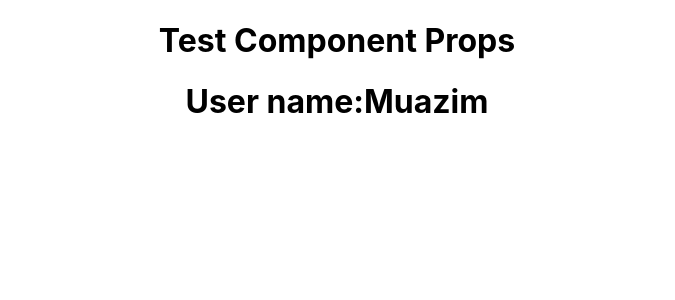
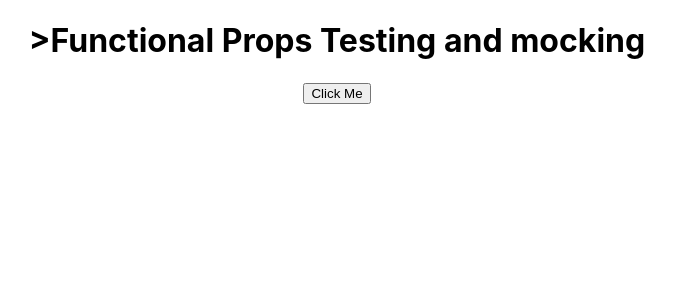
Before and after one commit to muazimmaqbool/React_Testing_Library, a React (Create React App) app: page / in a window 1280 px wide. Shown: the top 300 px of the page, without its empty margins (303-978 px from the left). Built offline with nearby package versions, Linux system fonts and the light colour scheme.

Commit message:
Testing functional props

```diff
--- /dev/null
+++ b/src/31_Functional Props Testing and Mocking/FunctionPropsTesting.jsx
@@ -0,0 +1,28 @@
+import React from 'react'
+
+/*
+->lec #42
+
+->Functional Props Testing and mocking:
+    Whenever we pass data to the component via props. And inside props the data could be of any type,
+    it could be: string, boolean, number, object, array and even functions.
+    And if we pass functional data via props then we need to test it and how to do that we will see in this
+    example:
+
+    ->Function Mocking: whenever we do testing of functions we also need to do mocking of functions
+
+    ->In This exmaple we will add click event to the component and add props and these props will contains
+    functions
+
+*/
+
+const FunctionPropsTesting = (props) => {
+  return (
+    <div>
+        <h1>>Functional Props Testing and mocking</h1>
+        <button onClick={props.testFunction}>Click Me</button>
+    </div>
+  )
+}
+
+export default FunctionPropsTesting
--- a/src/App.js
+++ b/src/App.js
@@ -32,6 +32,7 @@ import QueryingWithinElements from './27_Querying Within Elements/QueryingWithin
 import OnChange_Testing from './28_onChange Testing/OnChange_Testing';
 import ActFunction from './29_Act Function/ActFunction';
 import TestComp_Props from './30_Test  Component Props/TestComp_Props';
+import FunctionPropsTesting from './31_Functional Props Testing and Mocking/FunctionPropsTesting';
 function App() {
   return (
     <div className="App">
@@ -75,7 +76,8 @@ function App() {
       {/* <OnChange_Testing/> */}
       {/* <ActFunction/> */}
 
-      <TestComp_Props/>
+      {/* <TestComp_Props/> */}
+      <FunctionPropsTesting/>
 
     </div>
   );
```
Also changed, not shown: 1 other file (tests, documents, lock files or other folders).
